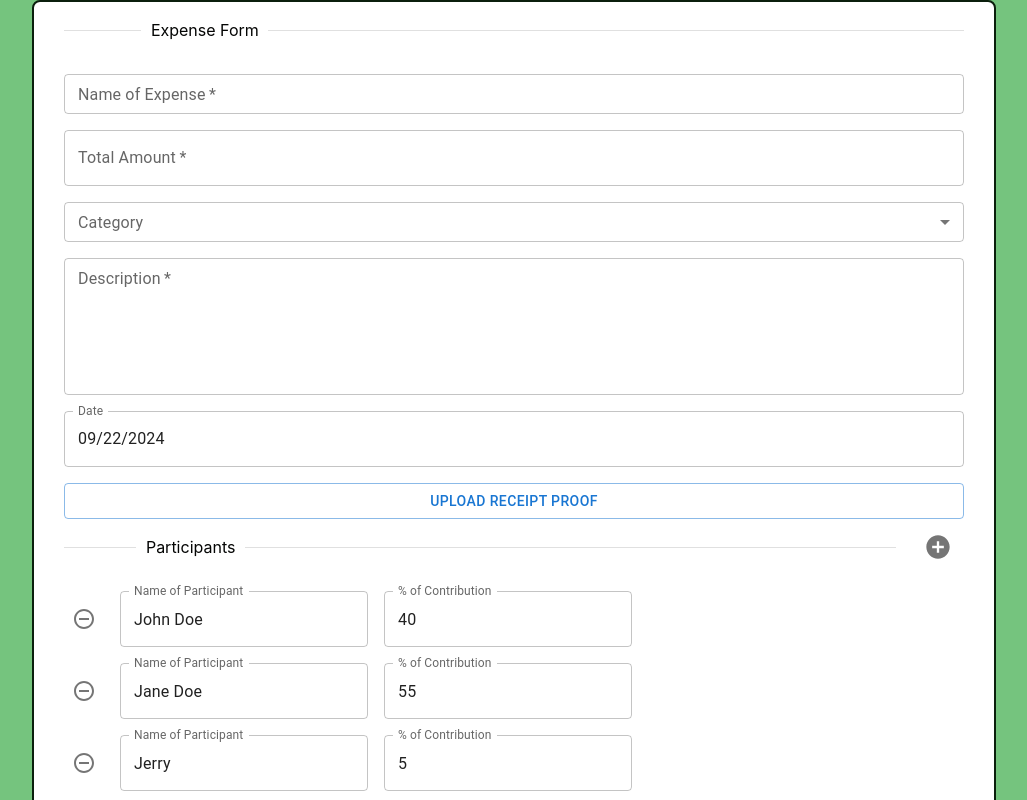
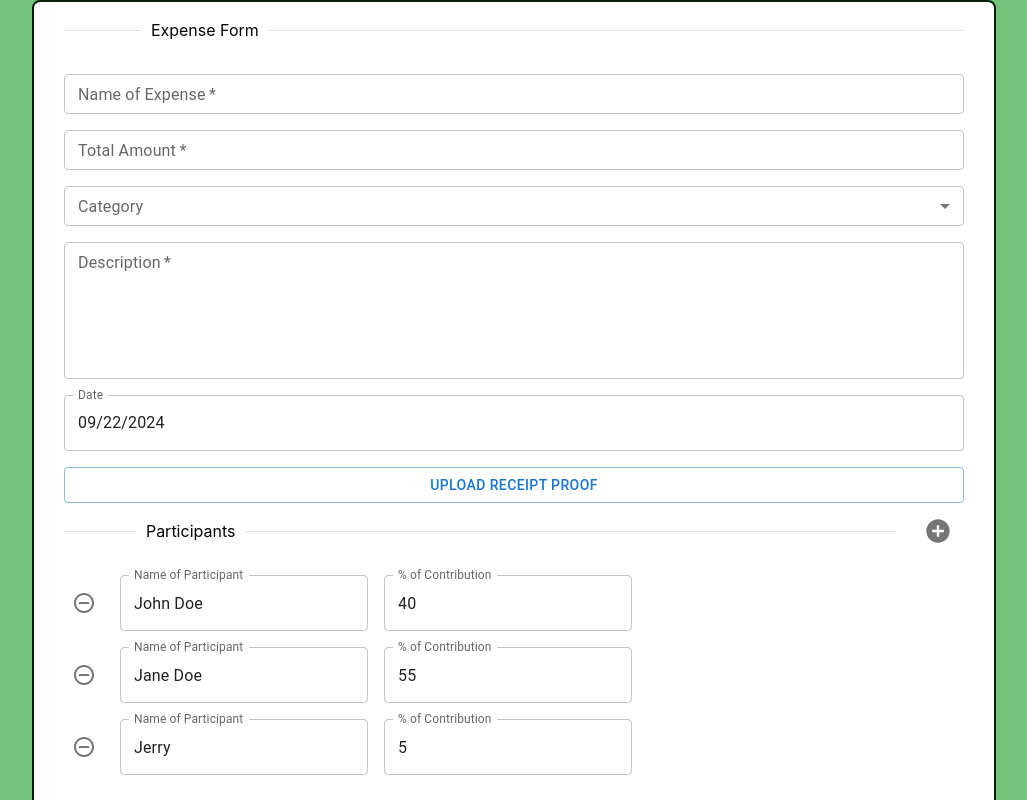
Before and after one commit to chingu-voyages/v51-tier2-team-26, a React (Vite) app: page / in a window 1280 px wide. Shown: the whole page, without its empty margins (126-1153 px from the left). Built offline with nearby package versions, Linux system fonts and the light colour scheme.

Commit message:
Refactor amount input field to use basic input field

```diff
--- a/src/components/ExpenseForm/ExpenseForm.jsx
+++ b/src/components/ExpenseForm/ExpenseForm.jsx
@@ -8,7 +8,6 @@ import FileUploadButton from './Fields/FileUploadButton';
 import InputField from './Fields/InputField';
 import CategorySelectField from './Fields/CategorySelectField';
 import DatePickerField from './Fields/DatePickerField';
-import AmountInputField from './Fields/AmountInputField';
 import ParticipantsSection from './ParticipantsSection/ParticipantsSection';
 
 export default function ExpenseForm() {
@@ -36,6 +35,31 @@ export default function ExpenseForm() {
     setTouched((prevTouched) => ({
       ...prevTouched,
       [name]: true,
+    }));
+  };
+
+  const handleAmountChange = (e) => {
+    let inputValue = e.target.value;
+
+    inputValue = inputValue.replace(/[^0-9.,]/g, '');
+
+    // Restrict to only two decimal places
+    const parts = inputValue.split('.');
+    if (parts[1] && parts[1].length > 2) {
+      inputValue = parts[0] + '.' + parts[1].slice(0, 2);
+    }
+
+    // Format the number with commas
+    const formattedValue = parseFloat(inputValue)
+      ? Number(inputValue).toLocaleString('en-US', {
+          minimumFractionDigits: 2,
+          maximumFractionDigits: 2,
+        })
+      : inputValue;
+
+    setFormData((prevData) => ({
+      ...prevData,
+      amount: formattedValue,
     }));
   };
 
@@ -98,12 +122,14 @@ export default function ExpenseForm() {
                 helperText={isFieldError('name') ? 'Name is required' : ''}
                 onChange={handleChange}
               />
-              <AmountInputField
+              <InputField
                 name='amount'
-                value={formData.amount}
-                onChange={handleChange}
+                label='Total Amount'
+                value={formData.value}
+                placeholder='$0.00'
                 error={isFieldError('amount')}
                 helperText={isFieldError('amount') ? 'Amount is required' : ''}
+                onChange={handleAmountChange}
               />
               <CategorySelectField
                 name='category'
--- a/src/components/ExpenseForm/Fields/AmountInputField.jsx
+++ /dev/null
@@ -1,39 +0,0 @@
-import { useState } from 'react';
-import TextField from '@mui/material/TextField';
-
-export default function AmountInputField() {
-  const [value, setValue] = useState('');
-
-  const handleChange = (event) => {
-    let inputValue = event.target.value;
-
-    inputValue = inputValue.replace(/[^0-9.,]/g, '');
-
-    // Restrict to only two decimal places
-    const parts = inputValue.split('.');
-    if (parts[1] && parts[1].length > 2) {
-      inputValue = parts[0] + '.' + parts[1].slice(0, 2);
-    }
-
-    // Format the number with commas
-    const formattedValue = parseFloat(inputValue)
-      ? Number(inputValue).toLocaleString('en-US', {
-          minimumFractionDigits: 2,
-          maximumFractionDigits: 2,
-        })
-      : inputValue;
-
-    setValue(formattedValue);
-  };
-
-  return (
-    <TextField
-      label='Total Amount'
-      required
-      value={value}
-      onChange={handleChange}
-      placeholder='$0.00'
-      fullWidth
-    />
-  );
-}
--- a/src/components/ExpenseForm/ParticipantsSection/ParticipantsSection.jsx
+++ b/src/components/ExpenseForm/ParticipantsSection/ParticipantsSection.jsx
@@ -1,4 +1,3 @@
-import { useState } from 'react';
 import { Divider, IconButton } from '@mui/material';
 import Grid from '@mui/material/Grid2';
 import AddCircleIcon from '@mui/icons-material/AddCircle';
```
